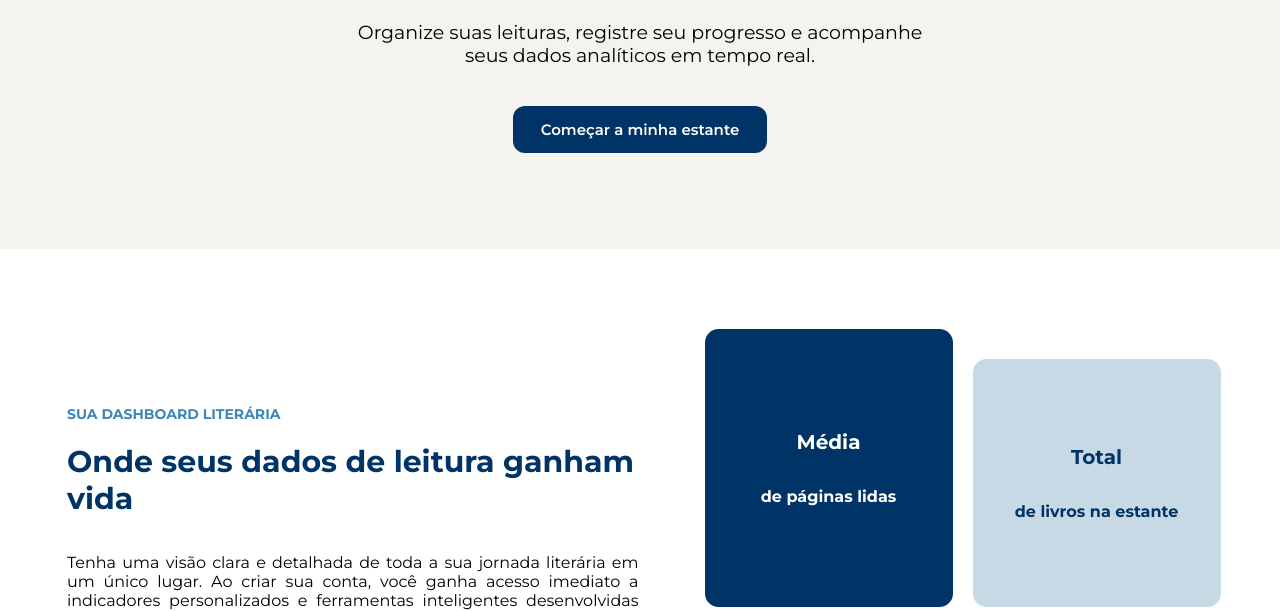
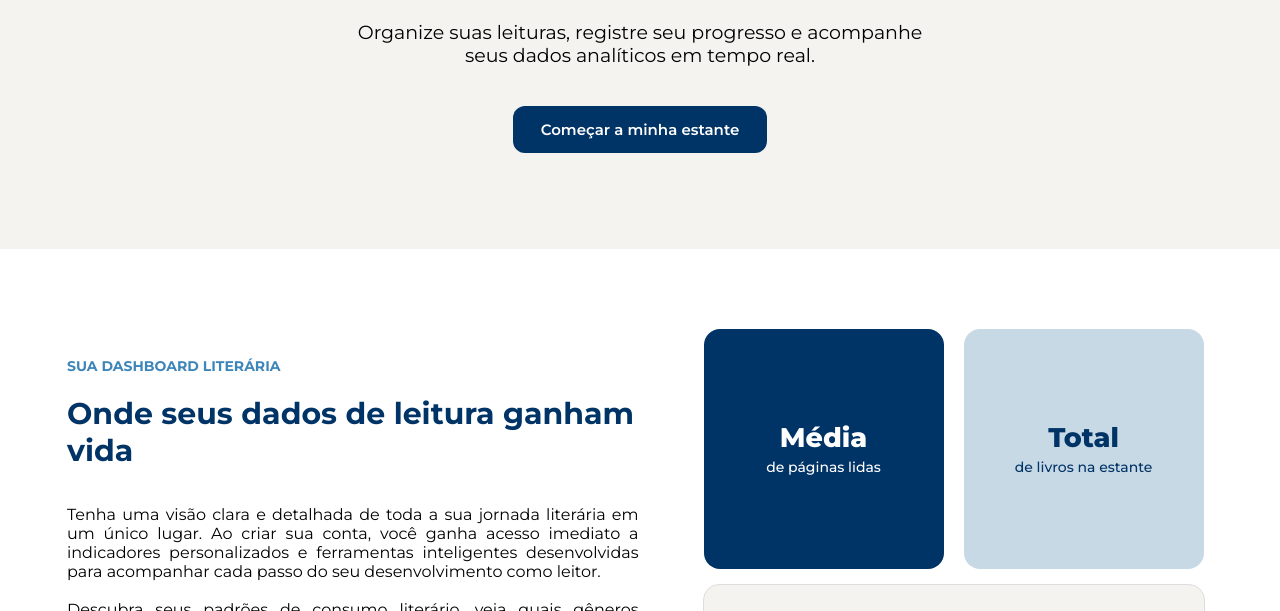
Before and after one commit to Thabata356/ProjetoIndividual, a website: page web-data-viz/public/index.html in a window 1280 px wide. Shown: the part 341-952 px from the top of the page. Drawn offline with Linux system fonts and the light colour scheme.

Commit message:
:sparkles: Feat: Alterar o css do index.

```diff
--- a/web-data-viz/public/css/estilo.css
+++ b/web-data-viz/public/css/estilo.css
@@ -188,7 +188,7 @@
 .quadrado1,
 .quadrado2,
 .quadrado3 {
-  border-radius: 13.6px;
+  border-radius: 16px;
   display: flex;
   flex-direction: column;
   justify-content: center;
@@ -201,37 +201,43 @@
 .quadrado1 h2,
 .quadrado2 h2,
 .quadrado3 h2 {
-  font-size: 20px;
+  font-size: 27px;
+  margin: 0 0 4px 0;
+  font-weight: 760;
 }
 
-.quadrado1,
-.quadrado2,
+.quadrado1 p,
+.quadrado2 p,
 .quadrado3 p {
-  font-size: 1rem;
+  font-size: 14px;
+  margin: 0;
+  font-weight: 500;
 }
 
 .quadrado1 {
-  height: 230px;
+  height: 200px;
   width: 200px;
   background-color: #003366;
   color: #ffffff;
   margin-right: 20px;
+  padding: 20px;
 }
 
 .quadrado2 {
   height: 200px;
   width: 200px;
   background-color: #c8d9e6;
-  margin-top: 30px;
   color: #003366;
+  padding: 20px;
 }
 
 .quadrado3 {
-  height: 10rem;
+  height: 120px;
   width: 470px;
   background-color: #f5f3ef;
   border: 1px solid #dddddd;
   color: #003366;
+  padding: 15px;
 }
 
 
```
